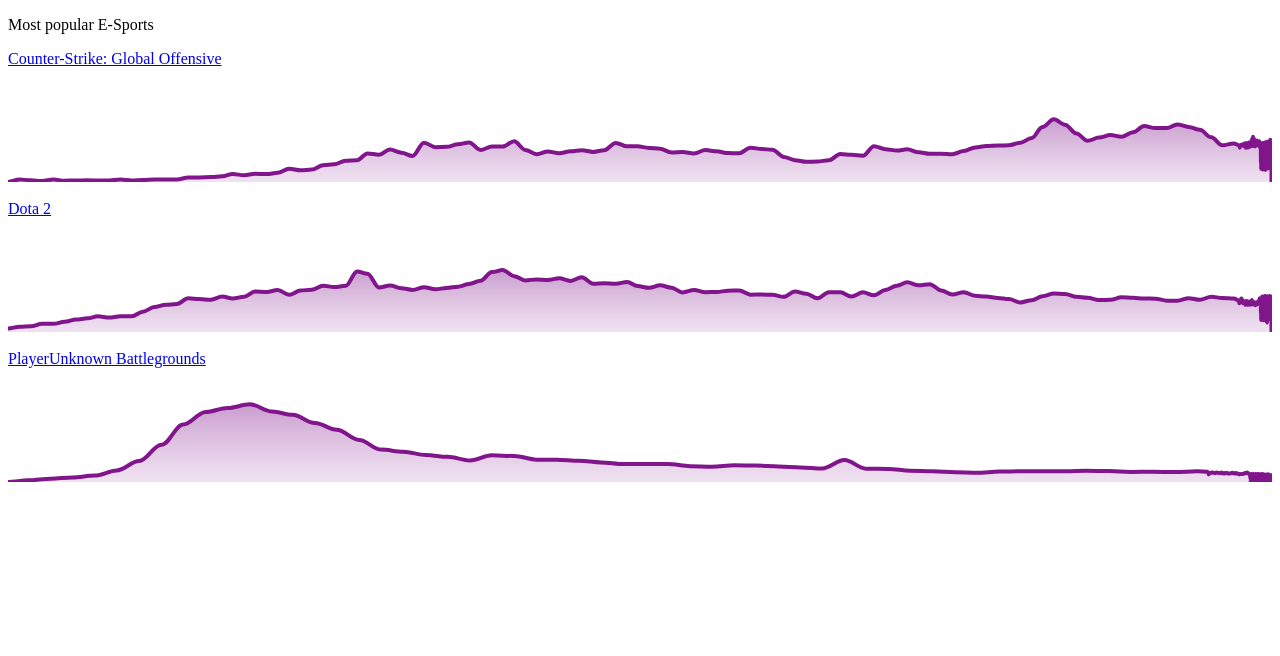
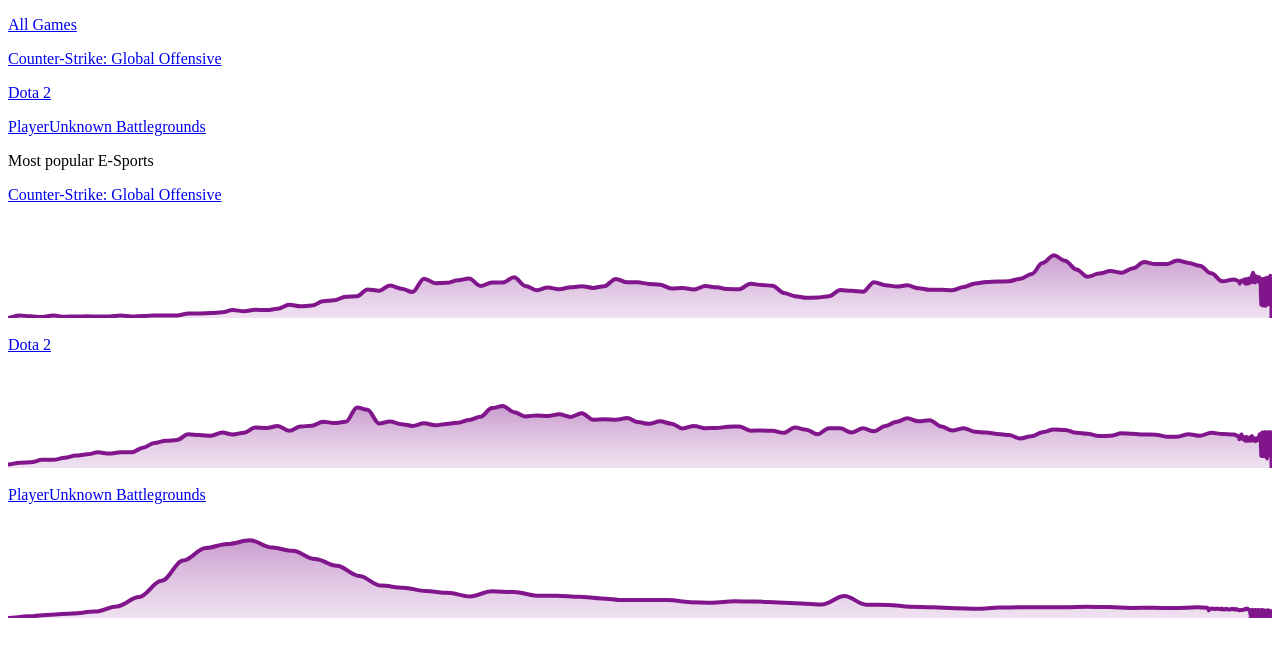
Before and after one commit to PixelBoii/esport-info, a Next.js app: page / in a window 1280 px wide. Shown: the top 656 px of the page. Built offline with nearby package versions, Linux system fonts and the light colour scheme.

Commit message:
feat: Add navbar to all pages

```diff
--- a/pages/_app.js
+++ b/pages/_app.js
@@ -1,7 +1,33 @@
 import 'tailwindcss/tailwind.css'
+import Link from 'next/link'
+import Games from '../public/game_info.json'
 
 function MyApp({ Component, pageProps }) {
-  return <Component {...pageProps} />
+  return (
+    <div>
+      <div className="w-full sticky top-0 bg-white flex items-center z-10">
+        <Link href="/">
+          <a>
+            <div className="px-4 py-3 hover:bg-gray-50">
+              <p className="text-gray-700 font-semibold"> All Games </p>
+            </div>
+          </a>
+        </Link>
+
+        { Object.keys(Games).map(game => (
+          <Link href={game}>
+            <a>
+              <div className="px-4 py-3 hover:bg-gray-50">
+                <p className="text-gray-700 font-semibold"> { Games[game].name } </p>
+              </div>
+            </a>
+          </Link>
+        )) }
+      </div>
+
+      <Component {...pageProps} />
+    </div>
+  )
 }
 
 export default MyApp
```
